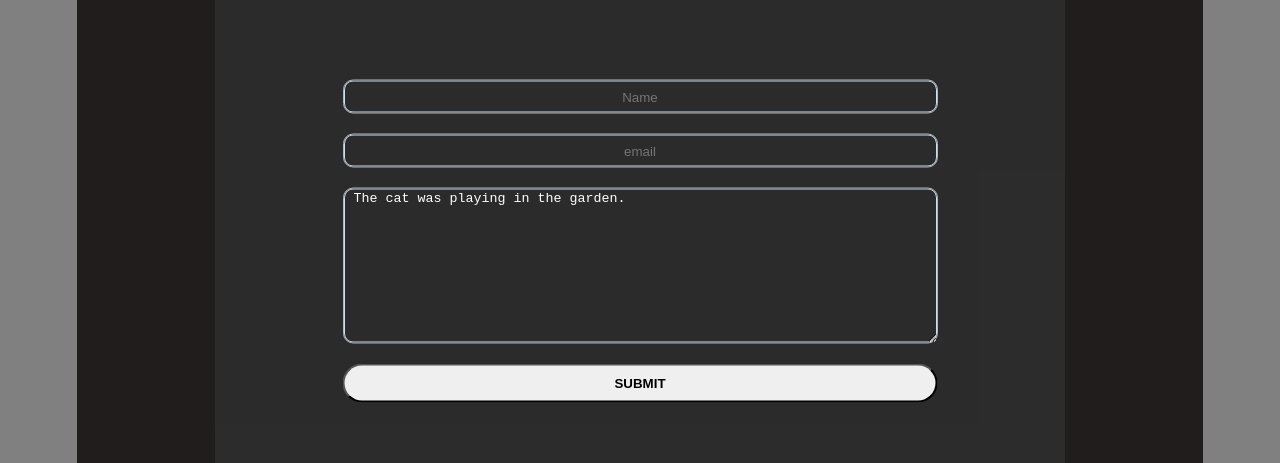
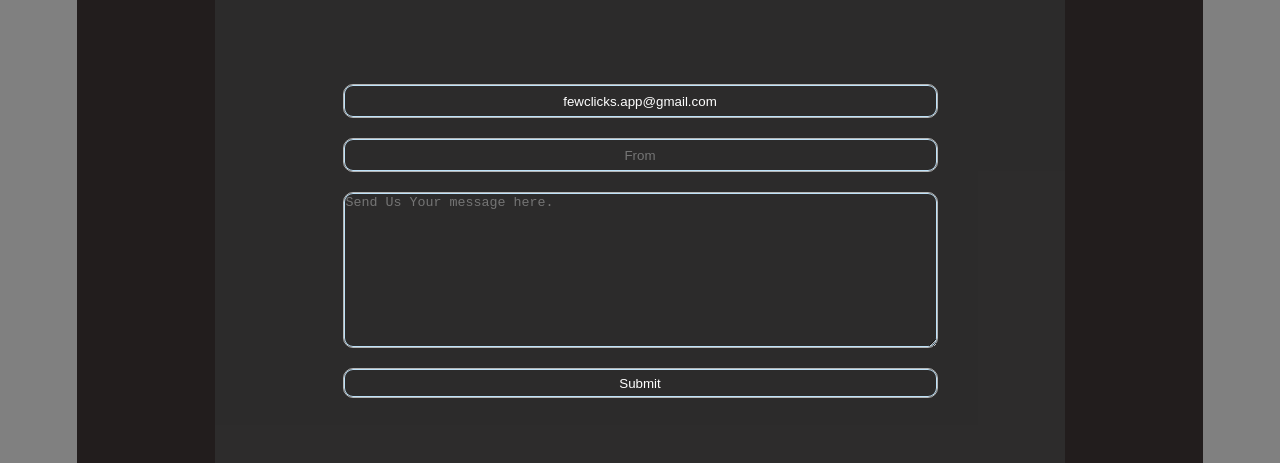
Before and after one commit to trovoltino/few-clicks, a Vue app: page / in a window 1280 px wide. Both pictures are taken after a click on the link "Contact Us". Shown: the part 234-697 px from the top of the page. Built offline with nearby package versions, Linux system fonts and the light colour scheme.

Commit message:
Add sendgrid functional

```diff
--- a/package.json
+++ b/package.json
@@ -8,6 +8,8 @@
     "lint": "vue-cli-service lint"
   },
   "dependencies": {
+    "@sendgrid/mail": "^6.4.0",
+    "axios": "^0.19.0",
     "core-js": "^2.6.5",
     "vue": "^2.6.10"
   },
--- a/src/App.vue
+++ b/src/App.vue
@@ -13,7 +13,7 @@
         </video>
         <h3 class="info">Making booklets and catalogs have never been easier!</h3>
       </main>
-      <popup class="footer" :displayForm="show"/>
+      <popup class="footer" v-on:send-email = "sendEmail" :displayForm="show"/>
     </div>
     <div class="page-two">
       <main class="main-content" v-bind:class="{ hide: show }">
@@ -23,6 +23,7 @@
           <p>Ошибка стоимости продукта Ошибка в орфографии</p>
           <p>Недостаток времени на обновление дизайна</p>
           <p>Проверка наличия фотографии продукта Ручной ввод всей информации о продукте</p>
+          <p>{{eBody}} was send by {{eFrom}} to user {{eTo}}</p>
         </aside>
         <aside class="right">
           <h3>FewClics</h3>
@@ -39,6 +40,8 @@
 <script>
 
 import popup from './components/pop-up.vue';
+// import axios from 'axios';
+import sgMail from '@sendgrid/mail';
 
 export default {
   name: 'app',
@@ -63,13 +66,32 @@ export default {
         default:
           break;
       }
+    },
+    sendEmail(newEmail) {
+      const{emailTo, emailFrom, emailBody} = newEmail;
+      this.eTo = emailTo;
+      this.eFrom = emailFrom;
+      this.eBody = emailBody;
+      // console.log(`${emailTo} sent from ${emailFrom} with ${emailBody}`)
+      sgMail.setApiKey(process.env.SENDGRID_API_KEY);
+      const msg = {
+        to: 'matiissdz@gmail.com',
+        from: 'test@example.com',
+        subject: 'Sending with Twilio SendGrid is Fun',
+        text: 'and easy to do anywhere, even with Node.js',
+        html: '<strong>and easy to do anywhere, even with Node.js</strong>',
+      };
+      sgMail.send(msg);
     }
   },
   data() {
     return{
       show: false,
       current:0,
-      links:['Home','Why FewClicks', 'Video', 'Contact Us']
+      links:['Home','Why FewClicks', 'Video', 'Contact Us'],
+      eTo: '',
+      eFrom: '',
+      eBody: ''
     }
   }
 }
--- a/src/components/pop-up.vue
+++ b/src/components/pop-up.vue
@@ -5,13 +5,11 @@
       <img class="slide-up-second" src="../assets/up-chevron.svg" alt="" v-bind:class="{ invisible: !show }">
     </div> -->
 
-    <form action="" v-bind:class="{ formShow: displayForm }" id="contact-form">
-      <input type="text" placeholder="Name">
-      <input type="email" name="email" id="email" placeholder="email">
-      <textarea name="message" rows="10" cols="30">
-          The cat was playing in the garden.
-      </textarea>
-      <button>submit</button>
+    <form action="" v-bind:class="{ formShow: displayForm }" id="contact-form" @submit="sendEmail">
+      <input type="email" name="email" id="email-to" placeholder="To" v-model="emailTo">
+      <input type="email" name="email" id="email-from" placeholder="From" v-model="emailFrom">
+      <textarea name="message" rows="10" cols="30" v-model="emailBody" placeholder="Send Us Your message here."></textarea>
+      <input type="submit" value="Submit" class="btn">
     </form>
     <div class="footer-box" v-bind:class="{ positionTop: displayForm }">
       <div class="footer-left">
@@ -32,7 +30,10 @@ export default {
   name: 'pop-up',
   data() {
     return{
-      show: false
+      show: false,
+      emailTo: 'fewclicks.app@gmail.com',
+      emailFrom: '',
+      emailBody: ''
     }
   },
   props: {
@@ -48,8 +49,16 @@ export default {
     handler:function() {
       this.showForm();
       this.hideParentFields();
+    },
+    sendEmail(e){
+      e.preventDefault();
+      const newEmail = {
+        emailTo: this.emailTo,
+        emailFrom: this.emailFrom,
+        emailBody: this.emailBody
+      }
+      this.$emit('send-email', newEmail);
     }
-
   }
 }
 
```
Also changed, not shown: 2 other files (tests, documents, lock files or other folders).
